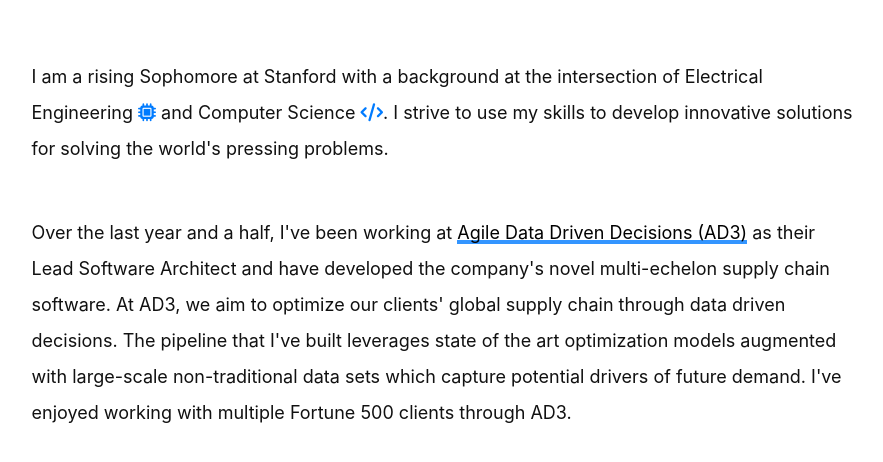
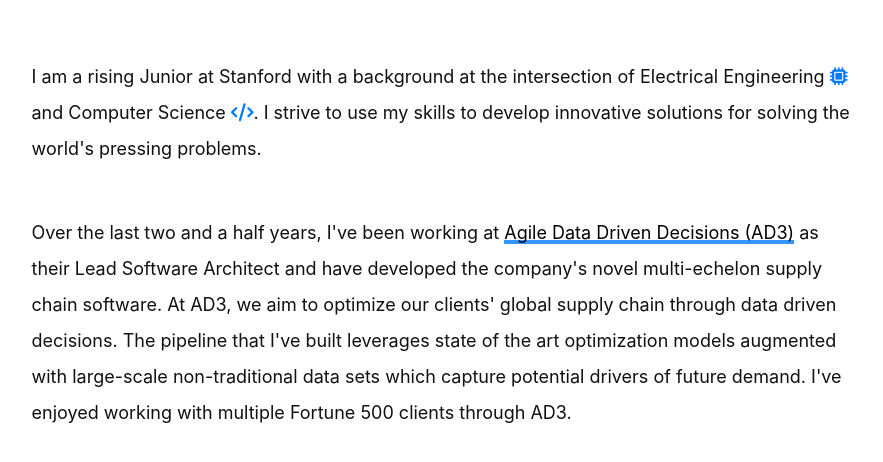
Before and after one commit to RohanVDeshpande/RohanVDeshpande.github.io, a Jekyll site: the page built from index.html, in a window 1280 px wide and 900 px high, cut to the strip 412-874 px from the top of the window. Shown: the whole strip, without its empty margins (196-1079 px from the left). Built offline with Jekyll 4.4.1, drawn with Linux system fonts in a browser that asks for light colours; nearby versions of some CDN libraries.

Commit message:
Yearly Updates

```diff
--- a/_includes/footer.html
+++ b/_includes/footer.html
@@ -10,7 +10,7 @@
         <div class="col-lg-6 h-100 text-center text-lg-right my-auto">
           <ul class="list-inline mb-0">
              <li class="list-inline-item mr-3">
-          		<a href="https://www.linkedin.com/in/rohankalvade/" class="social-icon"><svg xmlns="http://www.w3.org/2000/svg" width="24" height="24" viewBox="0 0 24 24"><path d="M19 0h-14c-2.761 0-5 2.239-5 5v14c0 2.761 2.239 5 5 5h14c2.762 0 5-2.239 5-5v-14c0-2.761-2.238-5-5-5zm-11 19h-3v-11h3v11zm-1.5-12.268c-.966 0-1.75-.79-1.75-1.764s.784-1.764 1.75-1.764 1.75.79 1.75 1.764-.783 1.764-1.75 1.764zm13.5 12.268h-3v-5.604c0-3.368-4-3.113-4 0v5.604h-3v-11h3v1.765c1.396-2.586 7-2.777 7 2.476v6.759z"/></svg></a>
+          		<a href="www.linkedin.com/in/rohanvdeshpande" class="social-icon"><svg xmlns="http://www.w3.org/2000/svg" width="24" height="24" viewBox="0 0 24 24"><path d="M19 0h-14c-2.761 0-5 2.239-5 5v14c0 2.761 2.239 5 5 5h14c2.762 0 5-2.239 5-5v-14c0-2.761-2.238-5-5-5zm-11 19h-3v-11h3v11zm-1.5-12.268c-.966 0-1.75-.79-1.75-1.764s.784-1.764 1.75-1.764 1.75.79 1.75 1.764-.783 1.764-1.75 1.764zm13.5 12.268h-3v-5.604c0-3.368-4-3.113-4 0v5.604h-3v-11h3v1.765c1.396-2.586 7-2.777 7 2.476v6.759z"/></svg></a>
           	 </li>
           	 <li class="list-inline-item mr-3">
 				<a href="https://github.com/RohanVDeshpande" class="social-icon"><svg xmlns="http://www.w3.org/2000/svg" width="24" height="24" viewBox="0 0 24 24"><path d="M12 0c-6.626 0-12 5.373-12 12 0 5.302 3.438 9.8 8.207 11.387.599.111.793-.261.793-.577v-2.234c-3.338.726-4.033-1.416-4.033-1.416-.546-1.387-1.333-1.756-1.333-1.756-1.089-.745.083-.729.083-.729 1.205.084 1.839 1.237 1.839 1.237 1.07 1.834 2.807 1.304 3.492.997.107-.775.418-1.305.762-1.604-2.665-.305-5.467-1.334-5.467-5.931 0-1.311.469-2.381 1.236-3.221-.124-.303-.535-1.524.117-3.176 0 0 1.008-.322 3.301 1.23.957-.266 1.983-.399 3.003-.404 1.02.005 2.047.138 3.006.404 2.291-1.552 3.297-1.23 3.297-1.23.653 1.653.242 2.874.118 3.176.77.84 1.235 1.911 1.235 3.221 0 4.609-2.807 5.624-5.479 5.921.43.372.823 1.102.823 2.222v3.293c0 .319.192.694.801.576 4.765-1.589 8.199-6.086 8.199-11.386 0-6.627-5.373-12-12-12z"/></svg></a>
--- a/_includes/header.html
+++ b/_includes/header.html
@@ -15,7 +15,7 @@
           </li>
         -->
         <li class="nav-item">
-          <a href="https://www.linkedin.com/in/rohankalvade/" class="mx-3" style="fill: white;"><svg xmlns="http://www.w3.org/2000/svg" width="24" height="24" viewBox="0 0 24 24"><path d="M19 0h-14c-2.761 0-5 2.239-5 5v14c0 2.761 2.239 5 5 5h14c2.762 0 5-2.239 5-5v-14c0-2.761-2.238-5-5-5zm-11 19h-3v-11h3v11zm-1.5-12.268c-.966 0-1.75-.79-1.75-1.764s.784-1.764 1.75-1.764 1.75.79 1.75 1.764-.783 1.764-1.75 1.764zm13.5 12.268h-3v-5.604c0-3.368-4-3.113-4 0v5.604h-3v-11h3v1.765c1.396-2.586 7-2.777 7 2.476v6.759z"/></svg></a>
+          <a href="www.linkedin.com/in/rohanvdeshpande" class="mx-3" style="fill: white;"><svg xmlns="http://www.w3.org/2000/svg" width="24" height="24" viewBox="0 0 24 24"><path d="M19 0h-14c-2.761 0-5 2.239-5 5v14c0 2.761 2.239 5 5 5h14c2.762 0 5-2.239 5-5v-14c0-2.761-2.238-5-5-5zm-11 19h-3v-11h3v11zm-1.5-12.268c-.966 0-1.75-.79-1.75-1.764s.784-1.764 1.75-1.764 1.75.79 1.75 1.764-.783 1.764-1.75 1.764zm13.5 12.268h-3v-5.604c0-3.368-4-3.113-4 0v5.604h-3v-11h3v1.765c1.396-2.586 7-2.777 7 2.476v6.759z"/></svg></a>
          </li>
           <li class="nav-item">
             <a href="https://github.com/RohanVDeshpande" class="mx-3" style="fill: white;"><svg xmlns="http://www.w3.org/2000/svg" width="24" height="24" viewBox="0 0 24 24"><path d="M12 0c-6.626 0-12 5.373-12 12 0 5.302 3.438 9.8 8.207 11.387.599.111.793-.261.793-.577v-2.234c-3.338.726-4.033-1.416-4.033-1.416-.546-1.387-1.333-1.756-1.333-1.756-1.089-.745.083-.729.083-.729 1.205.084 1.839 1.237 1.839 1.237 1.07 1.834 2.807 1.304 3.492.997.107-.775.418-1.305.762-1.604-2.665-.305-5.467-1.334-5.467-5.931 0-1.311.469-2.381 1.236-3.221-.124-.303-.535-1.524.117-3.176 0 0 1.008-.322 3.301 1.23.957-.266 1.983-.399 3.003-.404 1.02.005 2.047.138 3.006.404 2.291-1.552 3.297-1.23 3.297-1.23.653 1.653.242 2.874.118 3.176.77.84 1.235 1.911 1.235 3.221 0 4.609-2.807 5.624-5.479 5.921.43.372.823 1.102.823 2.222v3.293c0 .319.192.694.801.576 4.765-1.589 8.199-6.086 8.199-11.386 0-6.627-5.373-12-12-12z"/></svg></a>
--- a/index.html
+++ b/index.html
@@ -20,8 +20,8 @@
 	<div class="row">
 	  <div class="description">
 	      	<div class="col-xl-9 mx-auto bio">
-	      		<p class="my-5">I am a rising Sophomore at Stanford with a background at the intersection of Electrical Engineering <i class="fas fa-microchip text-primary"></i> and Computer Science <i class="fas fa-code text-primary"></i>. I strive to use my skills to develop innovative solutions for solving the world's pressing problems.</p>
-	      		<p class="my-5">Over the last year and a half, I've been working at <a href="#" class="link" data-toggle="modal" data-target="#myModal">Agile Data Driven Decisions (AD3)</a> as their Lead Software Architect and have developed the company's novel multi-echelon supply chain software. At AD3, we aim to optimize our clients' global supply chain through data driven decisions. The pipeline that I've built leverages state of the art optimization models augmented with large-scale non-traditional data sets which capture potential drivers of future demand. I've enjoyed working with multiple Fortune 500 clients through AD3.</p>
+	      		<p class="my-5">I am a rising Junior at Stanford with a background at the intersection of Electrical Engineering <i class="fas fa-microchip text-primary"></i> and Computer Science <i class="fas fa-code text-primary"></i>. I strive to use my skills to develop innovative solutions for solving the world's pressing problems.</p>
+	      		<p class="my-5">Over the last two and a half years, I've been working at <a href="https://ad3.ai" class="link">Agile Data Driven Decisions (AD3)</a> as their Lead Software Architect and have developed the company's novel multi-echelon supply chain software. At AD3, we aim to optimize our clients' global supply chain through data driven decisions. The pipeline that I've built leverages state of the art optimization models augmented with large-scale non-traditional data sets which capture potential drivers of future demand. I've enjoyed working with multiple Fortune 500 clients through AD3.</p>
 	      		<p class="my-5">Prior to that, in high school, I was honored to be invited to conduct research in the Boston/MIT area as part of the Center for Excellence in Education's <a href="https://www.cee.org/research-science-institute" class="link">Research Science Institute (RSI)</a> program. During RSI, my research at <a href="https://www.aurora.aero/" class="link">Aurora Flight Sciences</a> focused on developing a "Low Cost Sense and Avoid System" (LCSAS) for airplane <i class="fas fa-plane text-primary"></i> and drone collision avoidance. I'm especially excited by <a href="/files/RSI-LCSAA-RohanDeshpande.pdf" class="link">LCSAS</a>'s potential to significantly reduce the cost of aircraft collision-avoidance systems while improving aviation safety.</p>
 	      		<p>Another project that I've worked on extensively is <a href="/files/RohanDeshpande-PowerOff-ResearchPaper.pdf" class="link">PowerOff</a> <i class="fas fa-bolt text-primary"></i>: a novel IoT based building/home/office traffic counter which can save significant amounts of electricity by toggling lights and other powered devices based on the occupancy of a room. The project received numerous awards (Google Science Fair, Intel ISEF, ISWEEP, etc.) and I filed for a provisional patent.</p>
 	      		<p class="my-5">Aside from tinkering with circuits and <a href="https://github.com/RohanVDeshpande" class="link">coding</a>, I also enjoy creating <a href="https://www.behance.net/rohanvdeshpande" class="link">digital art</a>, playing the <a href="/hobby/2019/09/02/Bass.html" class="link">bass</a>, or building <a href="#" class="link">Lego art</a>.</p>
@@ -46,145 +46,3 @@
 
   </div>
 </div>
-
-<!--
-<div class="page">
-	<div class="center-focus">
-	<div class="flip-board">
-		<ul>
-			<li>E</li>
-			<li>L</li>
-			<li>E</li>
-			<li>C</li>
-			<li>T</li>
-			<li>R</li>
-			<li>O</li>
-			<li>N</li>
-			<li>I</li>
-			<li>C</li>
-			<li>S</li>
-			<li></li>
-		</ul>
-		<ul class="cs">
-			<li>C</li>
-			<li>O</li>
-			<li>M</li>
-			<li>P</li>
-			<li>U</li>
-			<li>T</li>
-			<li>E</li>
-			<li>R</li>
-			<li> </li>
-			<li>S</li>
-			<li>Y</li>
-			<li>S</li>
-			<li>T</li>
-			<li>E</li>
-			<li>M</li>
-			<li>S</li>
-			<li></li>
-		</ul>
-		<ul>
-			<li>E</li>
-			<li>N</li>
-			<li>G</li>
-			<li>I</li>
-			<li>N</li>
-			<li>E</li>
-			<li>E</li>
-			<li>R</li>
-			<li>I</li>
-			<li>N</li>
-			<li>G</li>
-			<li></li>
-		</ul>
-		<ul>
-			<li>R</li>
-			<li>O</li>
-			<li>B</li>
-			<li>O</li>
-			<li>T</li>
-			<li>I</li>
-			<li>C</li>
-			<li>S</li>
-			<li></li>
-		</ul>
-	</div>
-	<div class="sub-title">undergraduate student at stanford unviversity &middot; stanford, california</div>
-	</div>
-</div>
-<script  src="assets/js/electronic-animation.js"></script>
-<script type="text/javascript">
-	var wordIndex = 0;
-	flip(wordIndex);
-	setInterval(function(){
-		unFlip(wordIndex);
-	},5000);
-	function flip(w){
-		var obj = document.getElementsByClassName('flip-board')[0].children[w];
-		obj.classList.add("active-letters");
-		var i = 0;
-		setTimeout(function(){
-			flipLetter(obj,i,obj.children.length);
-		},20);
-	}
-	function unFlip(w){
-		var obj = document.getElementsByClassName('flip-board')[0].children[w];
-		var i = 0;
-		unFlipLetter(obj,i,obj.children.length);
-	}
-	function flipLetter(object, index, max){
-		if(index<max){
-			object.children[index].style.transform = "rotateX(0deg)";
-			object.children[index].style.opacity = 1;
-			setTimeout(function(){
-				flipLetter(object,index+1,max);
-			},40);
-		}
-	}
-	function unFlipLetter(object, index, max){
-		if(index<max){
-			//console.log(index+",\t"+max);
-			object.children[index].style.transform = "rotateX(90deg)";
-			object.children[index].style.opacity = 0;
-			if(index==Math.round(max/4)){
-				object.classList.remove("active-letters");
-				//console.log("HALF!");
-				var tempIndex = wordIndex+1;
-				if(tempIndex==document.getElementsByClassName('flip-board')[0].children.length){
-					tempIndex = 0;
-				}
-				flip(tempIndex);
-			}
-			setTimeout(function(){
-				unFlipLetter(object,index+1,max);
-			},40);
-		}
-		else{
-			if(document.getElementsByClassName('active-letters').length>1){
-				var list = document.getElementsByClassName('active-letters');
-				var last = list[list.length-1];
-				for(var i = 0; i<document.getElementsByClassName('flip-board')[0].children.length; i++){
-					if(document.getElementsByClassName('flip-board')[0].children[i] === last){
-						//console.log('Index:\t'+ i);
-						wordIndex = i;
-					}
-					else{
-						var ul = document.getElementsByClassName('flip-board')[0].children[i];
-						ul.classList.remove('active-letters');
-						for(var j = 0; j<ul.children.length; j++){
-							ul.children[j].style.opacity = 0;
-						}
-					}
-				}
-			}
-			else{
-				wordIndex++;
-				if(wordIndex==document.getElementsByClassName('flip-board')[0].children.length){
-					wordIndex = 0;
-				}
-			}
-		}
-	}
-</script>
--->
```
Also changed, not shown: index_old.html (deleted, +0 -48 lines).
